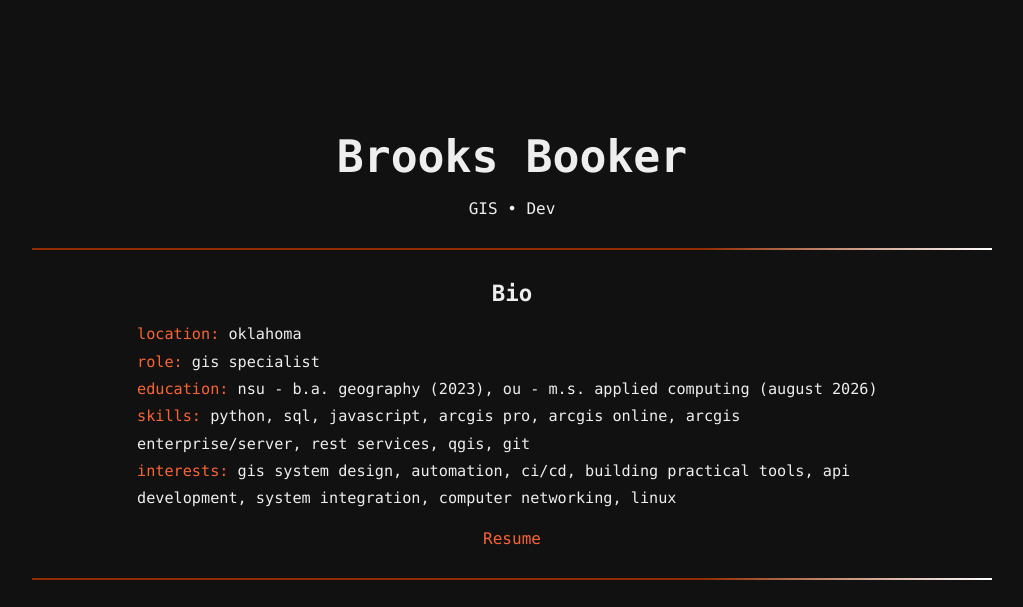
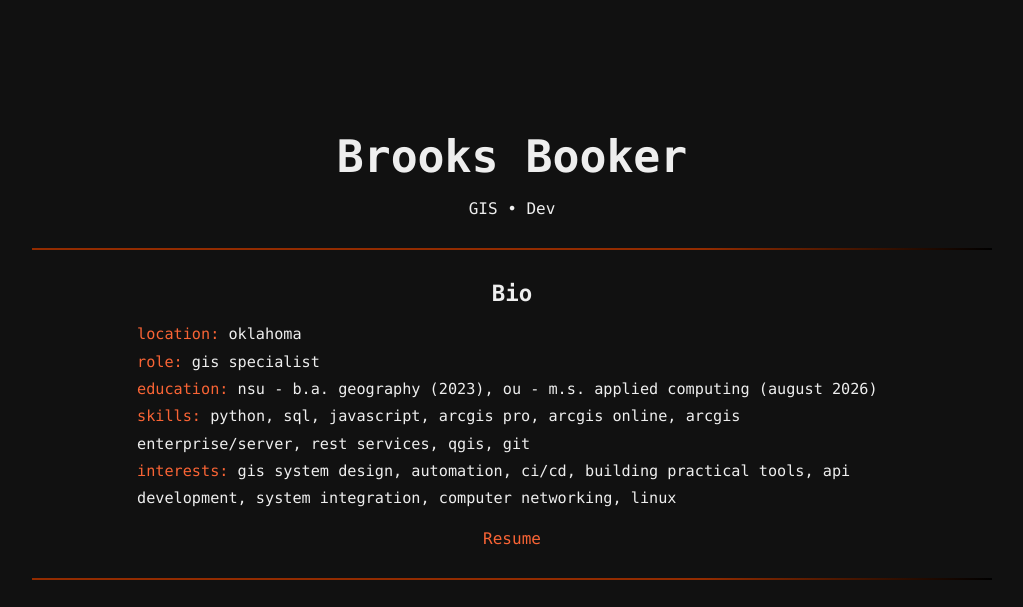
Before and after one commit to brksbkr/brksbkr.github.io, a plain HTML site: page index.html in a window 1280 px wide. Shown: the top 607 px of the page, without its empty margins (128-1151 px from the left). Drawn offline with Linux system fonts and the light colour scheme.

Commit message:
Update index.html - added black grad

```diff
--- a/index.html
+++ b/index.html
@@ -77,7 +77,7 @@
         to right,
         #932C00 0%,
         #932C00 70%,
-        #ffffff 100%
+        #000000 100%
       );
     }
 
```
